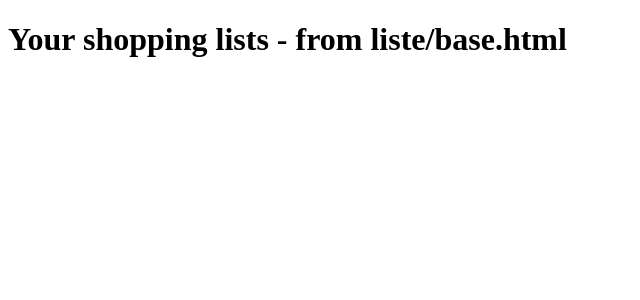
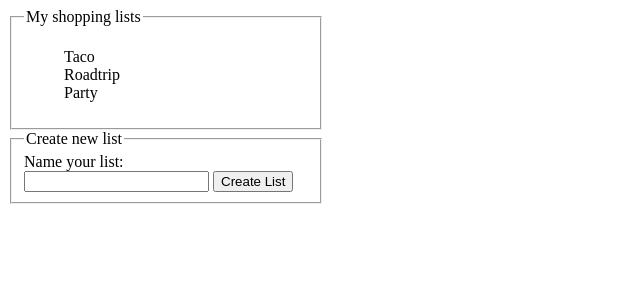
Before and after one commit to amerk97/Programvareutvikling, a Django app: page /list/ in a window 1280 px wide. Shown: the top 300 px of the page, without its empty margins (0-640 px from the left). Run offline with Django 3.2, Linux system fonts and the light colour scheme.

Commit message:
html textfield, button and dummydata for create new list

```diff
--- a/handleliste/liste/templates/liste/liste.html
+++ b/handleliste/liste/templates/liste/liste.html
@@ -2,6 +2,21 @@
 {% extends "users/base.html" %}
 {% block content %}
 
-    <h1>Your shopping lists - from liste/base.html</h1>
+	<form action="/action_page.php" style="width:25%">
+		<fieldset>
+			<legend>My shopping lists</legend>
+			<ul style="list-style-type:none;">  			<!-- Dummy data -->
+  				<li><a>Taco</a></li>
+  				<li><a>Roadtrip</a></li>
+  				<li><a>Party</a></li>
+			</ul>
+		</fieldset>
+		<fieldset>
+			<legend>Create new list</legend>
+			Name your list: <br>
+			<input type="text" name="listname">				<!-- connect to the button/function -->
+			<button onclick="">Create List</button>  		<!-- connect to the create list function -->
+		</fieldset>
+	</form>
 
 {% endblock content %}
```
